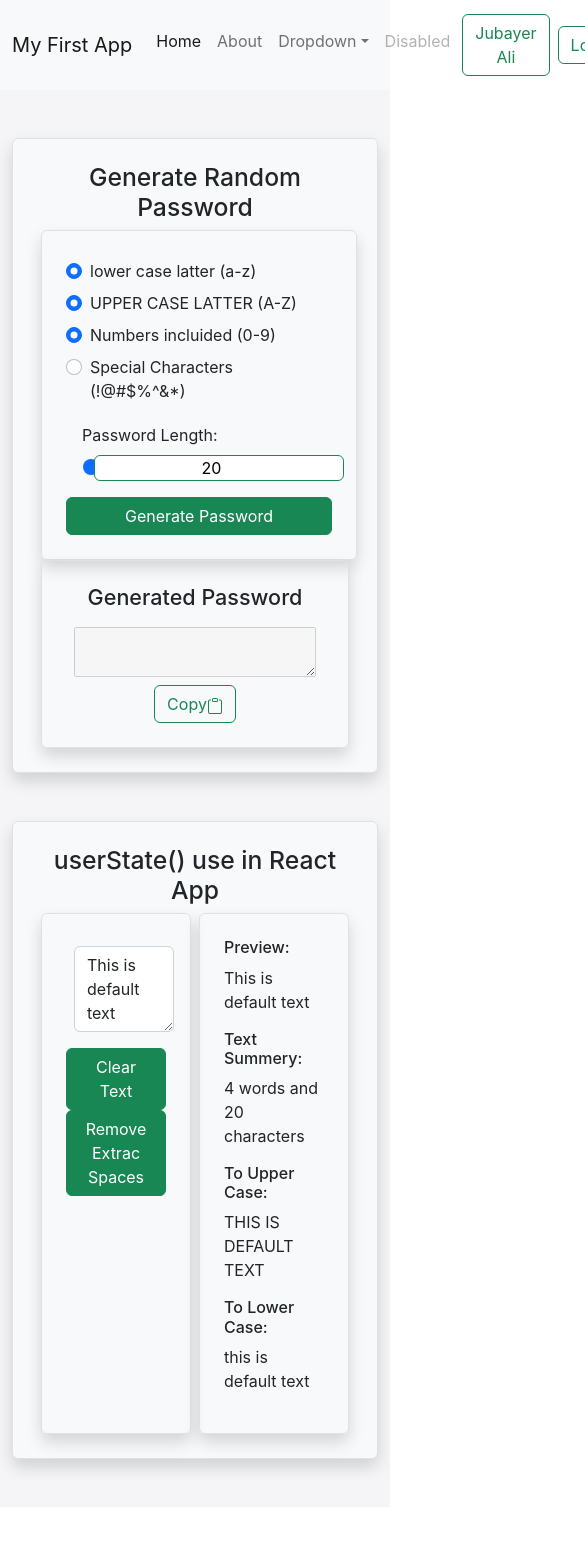
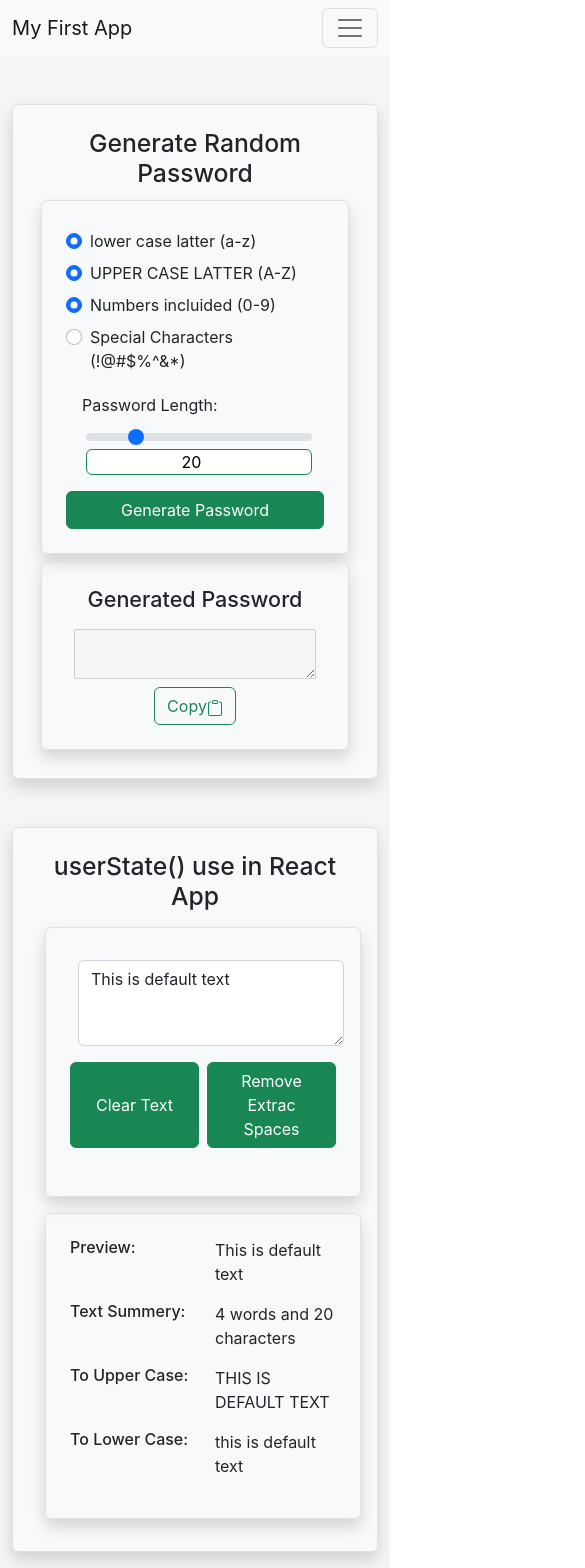
Before and after one commit to techjubayer/react-tutorial, a React (Create React App) app in the folder my-first-app/: page / in a window 390 px wide. Shown: the top 1568 px of the page, 585 px wide, since content can reach past the window. Before the commit the page ends 1507 px from the top, so only its background shows below. Built offline with nearby package versions, Linux system fonts and the light colour scheme.

Commit message:
Responsive problem Fixed

```diff
--- a/my-first-app/src/componets/Navbar.js
+++ b/my-first-app/src/componets/Navbar.js
@@ -4,7 +4,7 @@ import PropTypes from "prop-types";
 export default function Navbar(myProps) {
   return (
     <nav
-      className={`navbar navbar-expand navbar-${myProps.mode} bg-${myProps.mode}`}
+      className={`navbar navbar-expand-lg navbar-${myProps.mode} bg-${myProps.mode}`}
     >
       <div className='container'>
         <a className='navbar-brand' href='/'>
--- a/my-first-app/src/componets/PassGen.js
+++ b/my-first-app/src/componets/PassGen.js
@@ -77,7 +77,7 @@ export default function PassGen(myProps) {
     >
       <h2 className='text-center'>Generate Random Password</h2>
       <div className='row m-auto'>
-        <div className='d-flex flex-column justify-content-center shadow rounded border p-4 col mx-1'>
+        <div className='d-flex flex-column justify-content-center shadow rounded border p-4 col m-1'>
           <div className='form-check my-1'>
             <input
               className='form-check-input'
@@ -130,11 +130,11 @@ export default function PassGen(myProps) {
           </div>
           <div className='p-3'>
             <label className='form-label'>Password Length:</label>
-            <div className='d-flex justify-content-between'>
+            <div className='row m-auto'>
               <input
                 onChange={onPassLengthChange}
                 type='range'
-                className='form-range w-70 mx-1'
+                className='form-range mx-1 col-md'
                 min='0'
                 max='100'
                 step='1'
@@ -143,7 +143,7 @@ export default function PassGen(myProps) {
               />
               <input
                 type='number'
-                className='border border-success rounded mx-1 text-center'
+                className='border border-success rounded mx-1 text-center col-md'
                 onChange={onPassLengthChange}
                 value={passLength}
               />
@@ -156,7 +156,7 @@ export default function PassGen(myProps) {
             Generate Password
           </button>
         </div>
-        <div className='shadow rounded border p-4 col mx-1'>
+        <div className='shadow rounded border p-4 col m-1'>
           <h4 className='text-center'>Generated Password</h4>
           <div className='d-flex flex-column justify-content-center'>
             <textarea
--- a/my-first-app/src/componets/TextUtils.js
+++ b/my-first-app/src/componets/TextUtils.js
@@ -19,8 +19,8 @@ export default function TextUtils(myProps) {
       } border p-4 mt-5`}
     >
       <h2 className='text-center'>userState() use in React App</h2>
-      <div className='d-flex justify-content-between'>
-        <div className='shadow rounded border p-4 w-100 mx-1'>
+      <div className='row m-auto'>
+        <div className='col-md shadow rounded border p-4 m-2'>
           <div className='mb-3'>
             <textarea
               onChange={textAreaOnChangedListener}
@@ -44,7 +44,7 @@ export default function TextUtils(myProps) {
             </div>
           </div>
         </div>
-        <div className='shadow rounded border p-4 w-100 mx-1'>
+        <div className='col-md shadow rounded border p-4 m-2'>
           <div className='row'>
             <h6 className='col'>Preview:</h6>
             <p className='col'>{myText}</p>
```
Also changed, not shown: 1 other file (tests, documents, lock files or other folders).
